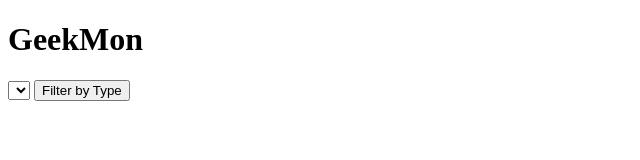
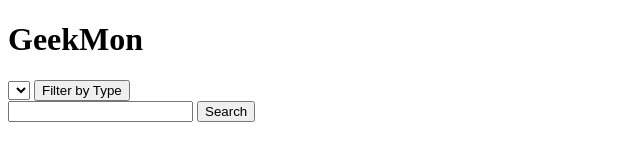
Before and after one commit to rockingatgithub/GEEKSTER_POKEMON, a plain HTML site: page index.html in a window 1280 px wide. Shown: the whole page, without its empty margins (0-640 px from the left). Drawn offline with Linux system fonts and the light colour scheme; no server answers.

Commit message:
Added pokemon search URL

```diff
--- a/index.html
+++ b/index.html
@@ -21,12 +21,13 @@
 
     <div>
         <select id="pokemon-types">
-
-
-
         </select>
         <button onclick="fetchPokemonOnType()" > Filter by Type </button>
 
+    </div>
+
+    <div>
+        <input type="text" id="search" />  <button> Search </button>
     </div>
 
     <div id="pokemons-list" >
@@ -40,8 +41,11 @@
 
         const pokenmonTypeURL = 'https://pokeapi.co/api/v2/type/'
 
+        const pokemonSearchURL = 'https://pokeapi.co/api/v2/pokemon' + 'pokemonName'
+
         const NameURLMap = {}
 
+        // get all pokemon types and add to select tag
         function fetchPokenmonType () {
 
             fetch(pokenmonTypeURL)
@@ -72,6 +76,7 @@
 
         }
 
+        // this function fetches 10 pokemons based on the type
         function fetchPokemonOnType () {
 
             console.log(NameURLMap)
@@ -123,6 +128,7 @@
         }
 
 
+        // this will return pokemon image based on the URL...
         async function fetchPokemonData (pokemonURL) {
 
             const response = await fetch(pokemonURL)
```
